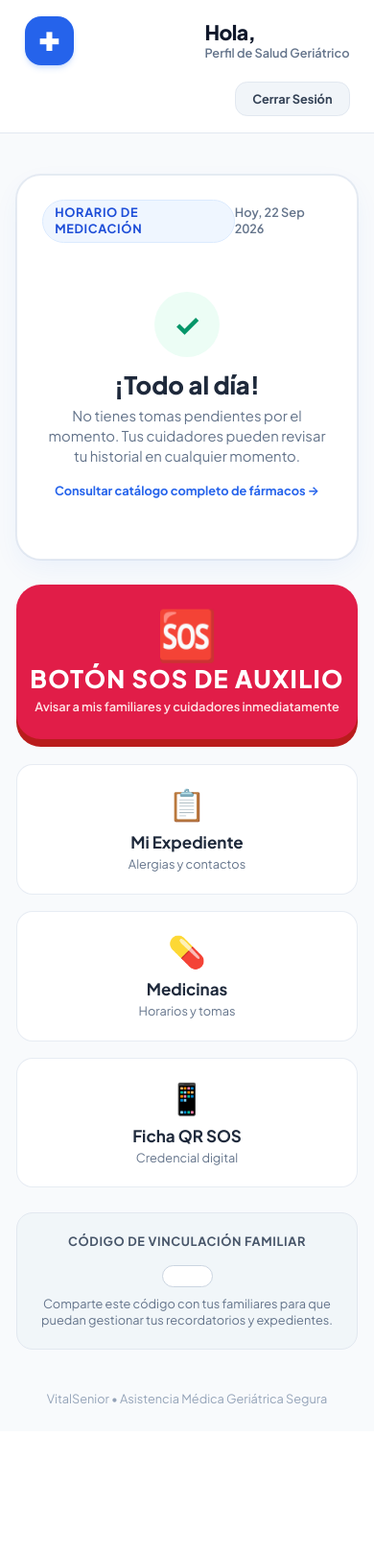
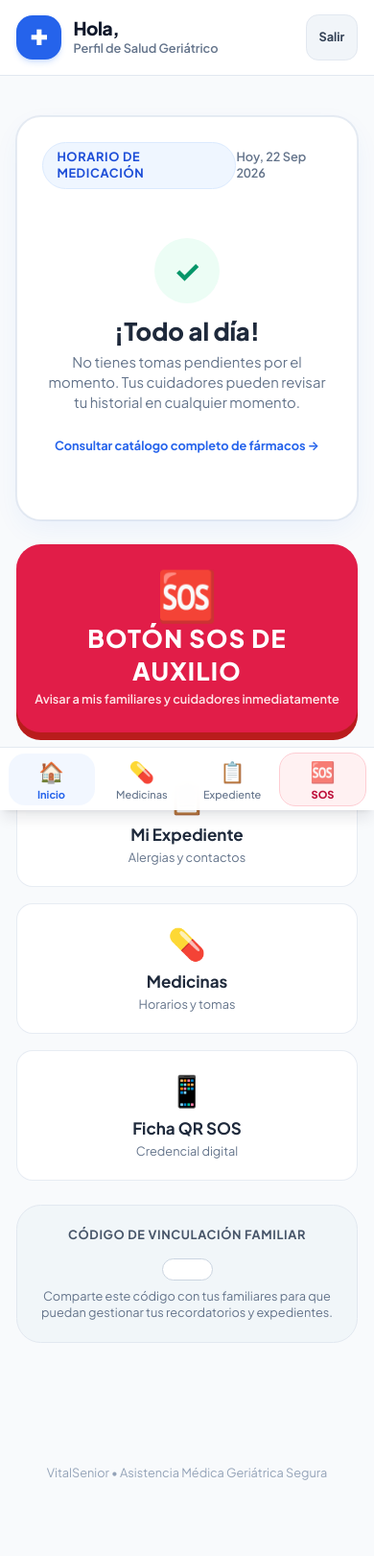
Before and after one commit to Maripneitor/Control-AdultoMayor, a PHP site: the page made by src/Views/dashboard/index.php in a window 390 px wide. Shown: the top 1621 px of the page at 96% size. Before the commit the page ends 1465 px from the top, so only its background shows below. Run offline with PHP 8.4, Linux system fonts and the light colour scheme; the template is opened without the code that fills it, so the values that code supplies are empty; the visitor is signed in with stand-in values (Sample User, id 1); some libraries are stand-ins or nearby versions.

Commit message:
feat(ui): responsive adaptive navigation, touch carousel and mobile-first geriatric accessibility

```diff
--- a/src/Models/Medicamento.php
+++ b/src/Models/Medicamento.php
@@ -100,16 +100,18 @@ class Medicamento extends Model {
     }
 
     public function actualizarEstadoToma(int $registroId, int $pacienteId, string $estado, int $usuarioId, ?string $nota = null): bool {
+        $esTomado = in_array($estado, ['tomado', 'pospuesto'], true) ? 1 : 0;
         $stmt = $this->db->prepare("
             UPDATE tomas_historial
-            SET estado = :estado,
-                tomado_at = CASE WHEN :estado IN ('tomado', 'pospuesto') THEN NOW() ELSE tomado_at END,
+            SET estado = :estado::text::enum_estado_toma,
+                tomado_at = CASE WHEN :es_tomado = 1 THEN NOW() ELSE tomado_at END,
                 registrado_por_usuario_id = :usuario_id,
                 nota_incidencia = :nota
             WHERE id = :id AND medicamento_id IN (SELECT id FROM medicamentos WHERE paciente_id = :paciente_id)
         ");
         return $stmt->execute([
             'estado' => $estado,
+            'es_tomado' => $esTomado,
             'usuario_id' => $usuarioId,
             'nota' => $nota,
             'id' => $registroId,
--- /dev/null
+++ b/src/Views/components/bottom_nav.php
@@ -0,0 +1,53 @@
+<?php
+$isLoggedIn = !empty($_SESSION['user_id']);
+$userRole = $_SESSION['user_role'] ?? '';
+$pacienteActivoId = $_SESSION['paciente_activo_id'] ?? null;
+$currentUri = $_SERVER['REQUEST_URI'] ?? '';
+
+// Identificar tab activa
+$isDashboard = strpos($currentUri, '/dashboard') !== false;
+$isMedicamentos = strpos($currentUri, '/medicamentos') !== false;
+$isExpediente = strpos($currentUri, '/expediente') !== false;
+$isSalud = strpos($currentUri, '/salud') !== false;
+?>
+
+<?php if ($isLoggedIn): ?>
+<!-- Barra de Navegación Inferior Táctil Fija (Solo Móviles / < md) -->
+<nav class="md:hidden fixed bottom-0 left-0 right-0 z-40 bg-white/95 backdrop-blur-md border-t border-slate-200/90 px-2 py-1 shadow-lg shadow-slate-900/10 transition-all safe-area-pb" aria-label="Navegación Móvil Principal">
+    <div class="grid grid-cols-4 gap-1 max-w-lg mx-auto items-center">
+
+        <!-- Tab 1: Inicio / Dashboard -->
+        <a href="<?= APP_URL ?>/dashboard"
+           class="tap-bounce flex flex-col items-center justify-center min-h-[48px] py-1 px-1 rounded-2xl transition-all <?= $isDashboard ? 'text-blue-600 bg-blue-50/80 font-bold' : 'text-slate-500 hover:text-slate-900 font-medium' ?>">
+            <span class="text-xl mb-0.5">🏠</span>
+            <span class="text-[11px] leading-tight">Inicio</span>
+        </a>
+
+        <!-- Tab 2: Medicamentos -->
+        <a href="<?= APP_URL ?>/medicamentos"
+           class="tap-bounce flex flex-col items-center justify-center min-h-[48px] py-1 px-1 rounded-2xl transition-all <?= $isMedicamentos ? 'text-teal-600 bg-teal-50/80 font-bold' : 'text-slate-500 hover:text-slate-900 font-medium' ?>">
+            <span class="text-xl mb-0.5">💊</span>
+            <span class="text-[11px] leading-tight">Medicinas</span>
+        </a>
+
+        <!-- Tab 3: Expediente Clínico -->
+        <a href="<?= APP_URL ?>/expediente"
+           class="tap-bounce flex flex-col items-center justify-center min-h-[48px] py-1 px-1 rounded-2xl transition-all <?= $isExpediente ? 'text-indigo-600 bg-indigo-50/80 font-bold' : 'text-slate-500 hover:text-slate-900 font-medium' ?>">
+            <span class="text-xl mb-0.5">📋</span>
+            <span class="text-[11px] leading-tight">Expediente</span>
+        </a>
+
+        <!-- Tab 4: Botón SOS Rápido -->
+        <button type="button"
+                onclick="document.getElementById('btn-sos')?.click() || (window.location.href='<?= APP_URL ?>/dashboard#btn-sos')"
+                class="tap-bounce flex flex-col items-center justify-center min-h-[48px] py-1 px-1 rounded-2xl bg-rose-50 text-rose-600 font-black border border-rose-200 transition-all hover:bg-rose-100 active:scale-95 cursor-pointer">
+            <span class="text-xl mb-0.5 animate-pulse">🆘</span>
+            <span class="text-[11px] leading-tight text-rose-700">SOS</span>
+        </button>
+
+    </div>
+</nav>
+
+<!-- Espaciador inferior para no tapar contenido en móviles -->
+<div class="md:hidden h-20 w-full" aria-hidden="true"></div>
+<?php endif; ?>
--- a/src/Views/dashboard/index.php
+++ b/src/Views/dashboard/index.php
@@ -34,26 +34,30 @@
         html { font-size: 17px; }
         @media (min-width: 768px) { html { font-size: 18px; } }
 
-        /* Micro-animación suave */
         .tap-bounce {
             transition: transform 0.15s cubic-bezier(0.4, 0, 0.2, 1), box-shadow 0.15s cubic-bezier(0.4, 0, 0.2, 1);
         }
         .tap-bounce:active {
             transform: scale(0.98);
         }
+
+        .touch-min {
+            min-height: 48px;
+            min-width: 48px;
+        }
     </style>
 </head>
-<body id="dashboard-body" class="bg-slate-50 text-slate-900 font-sans min-h-full flex flex-col justify-between transition-opacity duration-500 opacity-0">
+<body id="dashboard-body" class="bg-slate-50 text-slate-900 font-sans min-h-full flex flex-col justify-between transition-opacity duration-500 opacity-0 pb-20 md:pb-0">
 
     <!-- Encabezado de Alto Contraste -->
-    <header class="bg-white border-b border-slate-200 sticky top-0 z-30 px-6 py-4 shadow-xs">
-        <div class="max-w-4xl mx-auto flex flex-col sm:flex-row justify-between items-center gap-4">
-            <div class="flex items-center space-x-3 w-full sm:w-auto justify-between sm:justify-start">
-                <div class="w-12 h-12 bg-blue-600 text-white rounded-2xl flex items-center justify-center font-extrabold text-2xl shadow-md shadow-blue-500/20">
+    <header class="bg-white border-b border-slate-200 sticky top-0 z-30 px-4 sm:px-6 py-3.5 shadow-xs">
+        <div class="max-w-5xl mx-auto flex justify-between items-center gap-4">
+            <div class="flex items-center space-x-3">
+                <div class="w-11 h-11 sm:w-12 sm:h-12 bg-blue-600 text-white rounded-2xl flex items-center justify-center font-extrabold text-xl sm:text-2xl shadow-md shadow-blue-500/20">
                     ✚
                 </div>
                 <div>
-                    <h1 class="text-xl sm:text-2xl font-black text-slate-900 leading-tight tracking-tight">
+                    <h1 class="text-lg sm:text-2xl font-black text-slate-900 leading-tight tracking-tight">
                         Hola, <?= e($paciente['nombre'] ?? 'Bienvenido') ?>
                     </h1>
                     <p class="text-xs sm:text-sm font-semibold text-slate-500">
@@ -62,15 +66,29 @@
                 </div>
             </div>
 
-            <div class="flex items-center space-x-2 w-full sm:w-auto justify-end">
-                <a href="<?= APP_URL ?>/logout" class="px-4 py-2 bg-slate-100 hover:bg-slate-200 active:bg-slate-300 text-slate-700 text-xs font-bold rounded-xl border border-slate-200 transition-all">
+            <!-- Navegación de Escritorio (md+) -->
+            <div class="hidden md:flex items-center space-x-3">
+                <a href="<?= APP_URL ?>/medicamentos" class="tap-bounce px-4 py-2.5 bg-slate-50 hover:bg-slate-100 text-slate-700 text-xs font-bold rounded-xl border border-slate-200 transition">
+                    Medicamentos
+                </a>
+                <a href="<?= APP_URL ?>/expediente" class="tap-bounce px-4 py-2.5 bg-slate-50 hover:bg-slate-100 text-slate-700 text-xs font-bold rounded-xl border border-slate-200 transition">
+                    Expediente
+                </a>
+                <a href="<?= APP_URL ?>/logout" class="tap-bounce touch-min px-4 py-2.5 bg-slate-100 hover:bg-slate-200 active:bg-slate-300 text-slate-700 text-xs font-bold rounded-xl border border-slate-200 transition-all flex items-center justify-center">
                     Cerrar Sesión
+                </a>
+            </div>
+
+            <!-- Botón Cerrar Sesión Móvil -->
+            <div class="md:hidden flex items-center">
+                <a href="<?= APP_URL ?>/logout" class="tap-bounce touch-min px-3 py-2 bg-slate-100 text-slate-700 text-xs font-bold rounded-xl border border-slate-200 flex items-center justify-center">
+                    Salir
                 </a>
             </div>
         </div>
     </header>
 
-    <main class="max-w-4xl mx-auto p-4 sm:p-6 w-full space-y-6">
+    <main class="max-w-5xl mx-auto p-4 sm:p-6 md:p-8 w-full space-y-6">
         <?php require_once dirname(__DIR__) . '/components/toast.php'; ?>
 
         <?php
@@ -98,7 +116,7 @@
         <!-- HERO: Tarjeta de Próximo Medicamento -->
         <section class="bg-white rounded-3xl p-6 sm:p-8 border border-slate-200/80 shadow-card-glow relative overflow-hidden">
             <div class="flex items-center justify-between mb-4">
-                <span class="text-xs font-bold uppercase tracking-wider text-blue-700 bg-blue-50 px-3 py-1 rounded-full border border-blue-100">
+                <span class="text-xs font-bold uppercase tracking-wider text-blue-700 bg-blue-50 px-3.5 py-1.5 rounded-full border border-blue-100">
                     Horario de Medicación
                 </span>
                 <span class="text-xs font-semibold text-slate-500 tabular-nums">
@@ -108,27 +126,27 @@
 
             <?php if ($proximaMedicina): ?>
                 <div class="text-center py-4">
-                    <p class="text-sm font-bold text-slate-500 uppercase tracking-wide">Tu próxima medicina es</p>
-                    <h2 class="text-3xl sm:text-5xl font-black text-slate-900 my-2 tracking-tight">
+                    <p class="text-xs sm:text-sm font-bold text-slate-500 uppercase tracking-wide">Tu próxima medicina es</p>
+                    <h2 class="text-3xl sm:text-5xl font-black text-slate-900 my-2.5 tracking-tight leading-tight">
                         <?= e($proximaMedicina['medicamento_nombre'] ?? $proximaMedicina['nombre_comercial']) ?>
                     </h2>
-                    <div class="inline-flex items-center space-x-2 bg-blue-50 text-blue-800 px-4 py-1.5 rounded-2xl border border-blue-200 font-bold text-lg my-2">
+                    <div class="inline-flex items-center space-x-2 bg-blue-50 text-blue-800 px-5 py-2 rounded-2xl border border-blue-200 font-bold text-base sm:text-lg my-2">
                         <span>⏰</span>
                         <span class="tabular-nums">Programada a las <?= date('H:i', strtotime($proximaMedicina['hora_programada'])) ?></span>
                     </div>
                 </div>
 
-                <div class="mt-6 flex flex-col sm:flex-row gap-3 justify-center items-center">
+                <div class="mt-6 flex flex-col sm:flex-row gap-3.5 justify-center items-center">
                     <form action="<?= APP_URL ?>/medicamentos/toma" method="POST" class="w-full sm:w-auto">
                         <input type="hidden" name="csrf_token" value="<?= csrf_token() ?>">
                         <input type="hidden" name="registro_id" value="<?= e((string)$proximaMedicina['registro_id']) ?>">
-                        <button type="submit" class="tap-bounce w-full sm:w-auto px-8 py-4 bg-emerald-600 hover:bg-emerald-700 text-white font-extrabold text-lg rounded-2xl shadow-lg shadow-emerald-600/20 flex items-center justify-center space-x-2 cursor-pointer">
-                            <span>✓</span>
+                        <button type="submit" class="tap-bounce touch-min w-full sm:w-auto px-8 py-4 bg-emerald-600 hover:bg-emerald-700 active:bg-emerald-800 text-white font-black text-base sm:text-lg rounded-2xl shadow-lg shadow-emerald-600/25 flex items-center justify-center space-x-2 cursor-pointer">
+                            <span class="text-xl">✓</span>
                             <span>Marcar como Tomada</span>
                         </button>
                     </form>
 
-                    <a href="<?= APP_URL ?>/medicamentos/control" class="w-full sm:w-auto px-6 py-4 bg-slate-100 hover:bg-slate-200 text-slate-700 font-bold text-sm rounded-2xl text-center transition">
+                    <a href="<?= APP_URL ?>/medicamentos/control" class="tap-bounce touch-min w-full sm:w-auto px-6 py-4 bg-slate-100 hover:bg-slate-200 text-slate-700 font-bold text-sm rounded-2xl text-center transition flex items-center justify-center border border-slate-200">
                         Ver Lista del Día
                     </a>
                 </div>
@@ -142,50 +160,50 @@
                     <p class="text-sm text-slate-500 max-w-md mx-auto">
                         No tienes tomas pendientes por el momento. Tus cuidadores pueden revisar tu historial en cualquier momento.
                     </p>
-                    <a href="<?= APP_URL ?>/medicamentos" class="inline-block mt-4 text-xs font-bold text-blue-600 hover:underline">
+                    <a href="<?= APP_URL ?>/medicamentos" class="tap-bounce inline-block mt-4 text-xs font-bold text-blue-600 hover:underline py-2">
                         Consultar catálogo completo de fármacos →
                     </a>
                 </div>
             <?php endif; ?>
         </section>
 
-        <!-- BOTÓN SOS DE EMERGENCIA TÁCTIL -->
+        <!-- BOTÓN SOS DE EMERGENCIA TÁCTIL (Touch target gigante) -->
         <section>
             <button id="btn-sos"
                     type="button"
                     data-paciente-id="<?= e((string)$paciente['id']) ?>"
-                    class="tap-bounce w-full py-6 sm:py-8 bg-rose-600 text-white rounded-3xl shadow-tactile hover:bg-rose-500 active:shadow-tactile-active active:translate-y-1.5 transition-all flex flex-col items-center justify-center cursor-pointer focus:outline-none focus:ring-4 focus:ring-rose-300">
+                    class="tap-bounce touch-min w-full py-6 sm:py-8 px-4 bg-rose-600 text-white rounded-3xl shadow-tactile hover:bg-rose-500 active:shadow-tactile-active active:translate-y-1.5 transition-all flex flex-col items-center justify-center cursor-pointer focus:outline-none focus:ring-4 focus:ring-rose-300">
                 <span class="text-5xl sm:text-6xl mb-1">🆘</span>
                 <span class="text-2xl sm:text-3xl font-black tracking-wider uppercase">Botón SOS de Auxilio</span>
-                <span class="text-xs sm:text-sm font-semibold text-rose-100 mt-1">
+                <span class="text-xs sm:text-sm font-semibold text-rose-100 mt-1 text-center">
                     Avisar a mis familiares y cuidadores inmediatamente
                 </span>
             </button>
         </section>
 
-        <!-- ACCIONES RÁPIDAS DEL PACIENTE -->
+        <!-- ACCIONES RÁPIDAS DEL PACIENTE (Grid adaptativo: 1 col móvil, 3 cols md+) -->
         <section class="grid grid-cols-1 sm:grid-cols-3 gap-4">
-            <a href="<?= APP_URL ?>/expediente" class="tap-bounce p-5 bg-white rounded-2xl border border-slate-200/80 shadow-xs hover:border-blue-300 hover:shadow-md transition-all text-center flex flex-col items-center justify-center">
-                <span class="text-3xl mb-2">📋</span>
+            <a href="<?= APP_URL ?>/expediente" class="tap-bounce touch-min p-5 sm:p-6 bg-white rounded-2xl border border-slate-200/80 shadow-xs hover:border-blue-300 hover:shadow-md transition-all text-center flex flex-col items-center justify-center">
+                <span class="text-3xl sm:text-4xl mb-2">📋</span>
                 <span class="text-base font-bold text-slate-800">Mi Expediente</span>
                 <span class="text-xs text-slate-500 mt-0.5">Alergias y contactos</span>
             </a>
 
-            <a href="<?= APP_URL ?>/medicamentos" class="tap-bounce p-5 bg-white rounded-2xl border border-slate-200/80 shadow-xs hover:border-teal-300 hover:shadow-md transition-all text-center flex flex-col items-center justify-center">
-                <span class="text-3xl mb-2">💊</span>
+            <a href="<?= APP_URL ?>/medicamentos" class="tap-bounce touch-min p-5 sm:p-6 bg-white rounded-2xl border border-slate-200/80 shadow-xs hover:border-teal-300 hover:shadow-md transition-all text-center flex flex-col items-center justify-center">
+                <span class="text-3xl sm:text-4xl mb-2">💊</span>
                 <span class="text-base font-bold text-slate-800">Medicinas</span>
                 <span class="text-xs text-slate-500 mt-0.5">Horarios y tomas</span>
             </a>
 
-            <a href="<?= APP_URL ?>/emergencia?token=<?= e((string)($paciente['qr_token'] ?? $paciente['uuid_publico'])) ?>" target="_blank" class="tap-bounce p-5 bg-white rounded-2xl border border-slate-200/80 shadow-xs hover:border-indigo-300 hover:shadow-md transition-all text-center flex flex-col items-center justify-center">
-                <span class="text-3xl mb-2">📱</span>
+            <a href="<?= APP_URL ?>/emergencia?token=<?= e((string)($paciente['qr_token'] ?? $paciente['uuid_publico'])) ?>" target="_blank" class="tap-bounce touch-min p-5 sm:p-6 bg-white rounded-2xl border border-slate-200/80 shadow-xs hover:border-indigo-300 hover:shadow-md transition-all text-center flex flex-col items-center justify-center">
+                <span class="text-3xl sm:text-4xl mb-2">📱</span>
                 <span class="text-base font-bold text-slate-800">Ficha QR SOS</span>
                 <span class="text-xs text-slate-500 mt-0.5">Credencial digital</span>
             </a>
         </section>
 
         <!-- VINCULACIÓN FAMILIAR -->
-        <section class="bg-slate-100/80 p-5 rounded-2xl border border-slate-200 text-center">
+        <section class="bg-slate-100/80 p-5 sm:p-6 rounded-3xl border border-slate-200 text-center">
             <h3 class="text-xs font-bold text-slate-600 uppercase tracking-wider mb-2">
                 Código de Vinculación Familiar
             </h3>
@@ -194,14 +212,17 @@
                     <?= e($paciente['codigo_vinculacion'] ?? 'NO-GEN') ?>
                 </span>
             </div>
-            <p class="text-xs text-slate-500 mt-2">
+            <p class="text-xs text-slate-500 mt-2 max-w-md mx-auto">
                 Comparte este código con tus familiares para que puedan gestionar tus recordatorios y expedientes.
             </p>
         </section>
     </main>
 
+    <!-- Barra de Navegación Móvil Fija -->
+    <?php require_once dirname(__DIR__) . '/components/bottom_nav.php'; ?>
+
     <!-- Footer Simple -->
-    <footer class="text-center py-6 text-xs text-slate-400">
+    <footer class="text-center py-6 pb-24 md:pb-6 text-xs text-slate-400">
         VitalSenior • Asistencia Médica Geriátrica Segura
     </footer>
 
```
Also changed, not shown: src/Views/dashboard/cuidador.php (+7 -1 lines), src/Views/layouts/footer.php (+22 -43 lines), src/Views/layouts/header.php (+58 -73 lines), src/Views/pacientes/expediente.php (+38 -21 lines).
